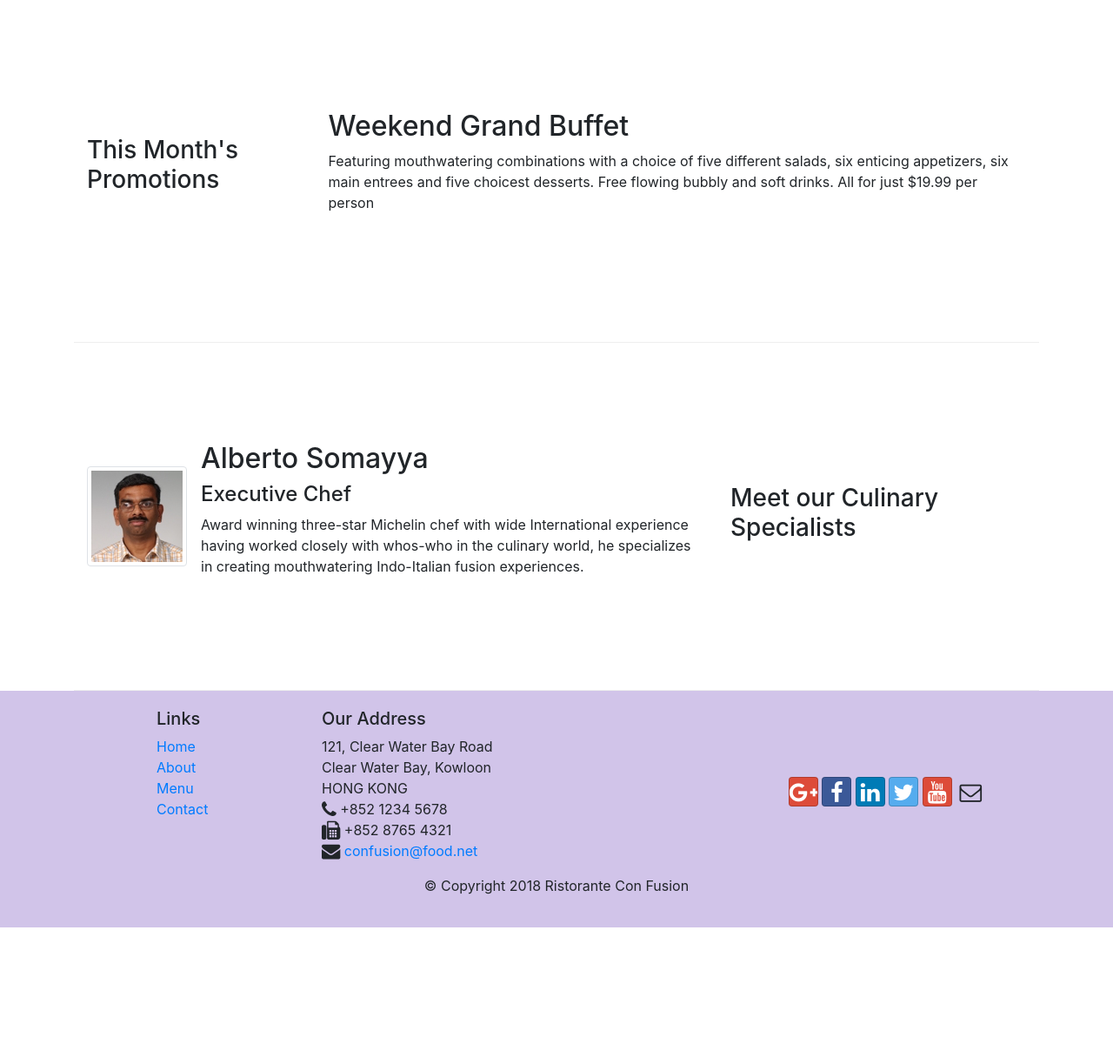
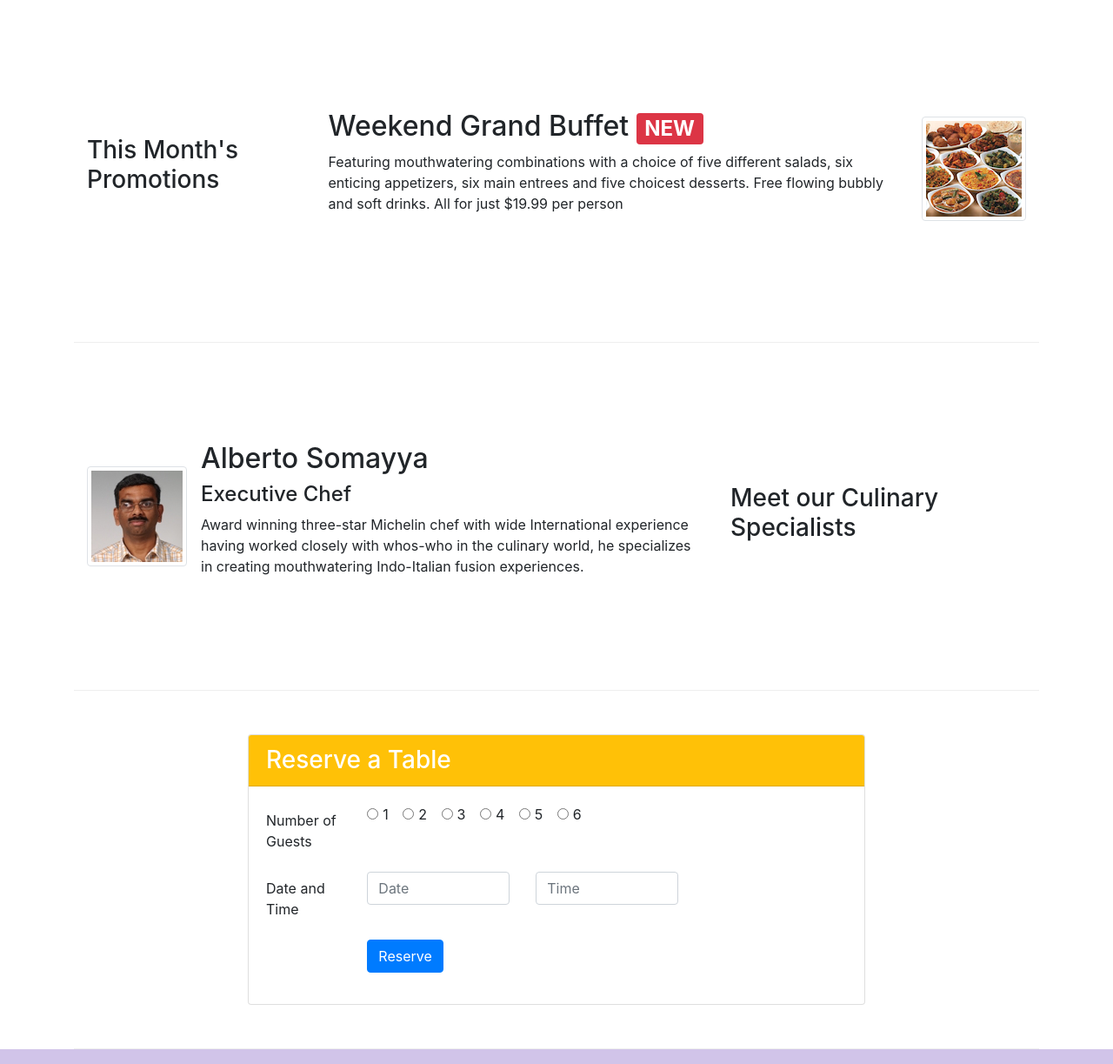
Before and after one commit to AvaniBajpai/Learning-Bootstrap, a website: page index.html in a window 1280 px wide. Shown: the part 740-1963 px from the top of the page at 87% size. Before the commit the page ends 1806 px from the top, so only its background shows below. Drawn offline with nearby package versions, Linux system fonts and the light colour scheme.

Commit message:
Second Assignment

```diff
--- a/index.html
+++ b/index.html
@@ -41,7 +41,14 @@
                     <p>We take inspiration from the World's best cuisines, and create a unique fusion experience. Our lipsmacking creations will tickle your culinary senses!</p>
                 </div>
                 <div class="col-12 col-sm align-self-center">
+                    <div class="row">
+                        <div class="col-12 col-sm-6">
                     <img src="img/logo.png" class="img-fluid">
+                    </div>
+                    <div class="col-12 col-sm-6 align-self-center">
+                        <a href="#testform" class="btn btn-warning btn-block">Reserve Table</a>
+                    </div>
+                    </div>
                 </div>
             </div>
         </div>
@@ -57,7 +64,7 @@
                     <img class="d-flex mr-3 img-thumbnail align-self-center" src="img/uthappizza.png" alt="uthapizza">
                     <div class="media-body">
                     <h2 class="mt-0">Uthappizza <span class="badge badge-danger">HOT</span> <span class="badge badge-pill badge-secondary">$4.99</span></h2>
-                    <p>A unique combination of Indian Uthappam (pancake) and Italian pizza, topped with Cerignola olives, ripe vine cherry tomatoes, Vidalia onion, Guntur chillies and Buffalo Paneer.</p>
+                    <p class="d-none d-sm-block">A unique combination of Indian Uthappam (pancake) and Italian pizza, topped with Cerignola olives, ripe vine cherry tomatoes, Vidalia onion, Guntur chillies and Buffalo Paneer.</p>
                     </div>
                 </div>
             </div>
@@ -69,8 +76,14 @@
                 <h3>This Month's Promotions</h3>
             </div>
             <div class="col-12 col-sm col-md">
-                <h2>Weekend Grand Buffet</h2>
-                <p>Featuring mouthwatering combinations with a choice of five different salads, six enticing appetizers, six main entrees and five choicest desserts. Free flowing bubbly and soft drinks. All for just $19.99 per person </p>
+                <div class="media">
+                    <div class="media-body">
+                    <h2 class="mt-0">Weekend Grand Buffet <span class="badge badge-danger">NEW</span></h2>
+                    <p class="d-none d-sm-block">Featuring mouthwatering combinations with a choice of five different salads, six enticing appetizers, six main entrees and five choicest desserts. Free flowing bubbly and soft drinks. All for just $19.99 per person </p>
+                    </div>
+                <img src="img/buffet.png" class="d-flex media-right ml-3 img-thumbnail align-self-center" alt="Weekend Grand Buffet">
+                </div>
+
             </div>
         </div>
 
@@ -84,11 +97,74 @@
             <div class="media-body">
                 <h2 class="mt-0">Alberto Somayya</h2>
                 <h4>Executive Chef</h4>
-                <p>Award winning three-star Michelin chef with wide International experience having worked closely with whos-who in the culinary world, he specializes in creating mouthwatering Indo-Italian fusion experiences. </p>
+                <p class="d-none d-sm-block">Award winning three-star Michelin chef with wide International experience having worked closely with whos-who in the culinary world, he specializes in creating mouthwatering Indo-Italian fusion experiences. </p>
                 </div>
                 </div>
             </div>
         </div>
+
+        <div class="row row-content" id="testform">
+            <div class="col-12 col-sm-8 offset-sm-2">
+                <div class="card">
+                <h3 class="card-header bg-warning text-white">Reserve a Table</h3>
+                <div class="card-body">
+                    <form>
+                        <div class="form-group row">
+                            <label for="numofusers" class="col-md-2 col-form-label">
+                            Number of Guests
+                            </label>
+                            <div class="col-md-10">
+                            <div class="form-check form-check-inline">
+                                <input class="form-check-input" type="radio" name="radioButtons" id="r1" value="1">
+                                <label class="form-check-label" for="r1">1</label>
+                              </div>
+                              <div class="form-check form-check-inline">
+                                <input class="form-check-input" type="radio" name="radioButtons" id="r2" value="2">
+                                <label class="form-check-label" for="r2">2</label>
+                              </div>
+                              <div class="form-check form-check-inline">
+                                <input class="form-check-input" type="radio" name="radioButtons" id="r3" value="3">
+                                <label class="form-check-label" for="r3">3</label>
+                              </div>
+                              <div class="form-check form-check-inline">
+                                <input class="form-check-input" type="radio" name="radioButtons" id="r4" value="4">
+                                <label class="form-check-label" for="r4">4</label>
+                              </div>
+                              <div class="form-check form-check-inline">
+                                <input class="form-check-input" type="radio" name="radioButtons" id="r5" value="5">
+                                <label class="form-check-label" for="r5">5</label>
+                              </div>
+                              <div class="form-check form-check-inline">
+                                <input class="form-check-input" type="radio" name="radioButtons" id="r6" value="6">
+                                <label class="form-check-label" for="r6">6</label>
+                              </div>
+                              </div>
+                        </div>
+                        <div class="form-group row">
+                            <label for="date" class="col-form-label col-md-2">Date and Time</label>
+                            <div class="col-md-10">
+                                <div class="row">
+                                <div class="col-md-4">
+                                <input type="text" id="date" placeholder="Date" class="form-control">
+                                </div>
+                                <div class="col-md-4">
+                                    <input type="text" id="time" placeholder="Time" class="form-control">
+                                </div>
+                            </div>
+                            </div>
+                        </div>
+                        <div class="form-group row">
+                            <div class="offset-md-2 col-md-10">
+                                <button type="submit" class="btn btn-primary">Reserve</button>
+                            </div>
+                        </div>
+                    </form>
+                </div>
+                </div>
+            </div>
+        </div>
+
+
     </div>
 
     <footer class="footer">
```
